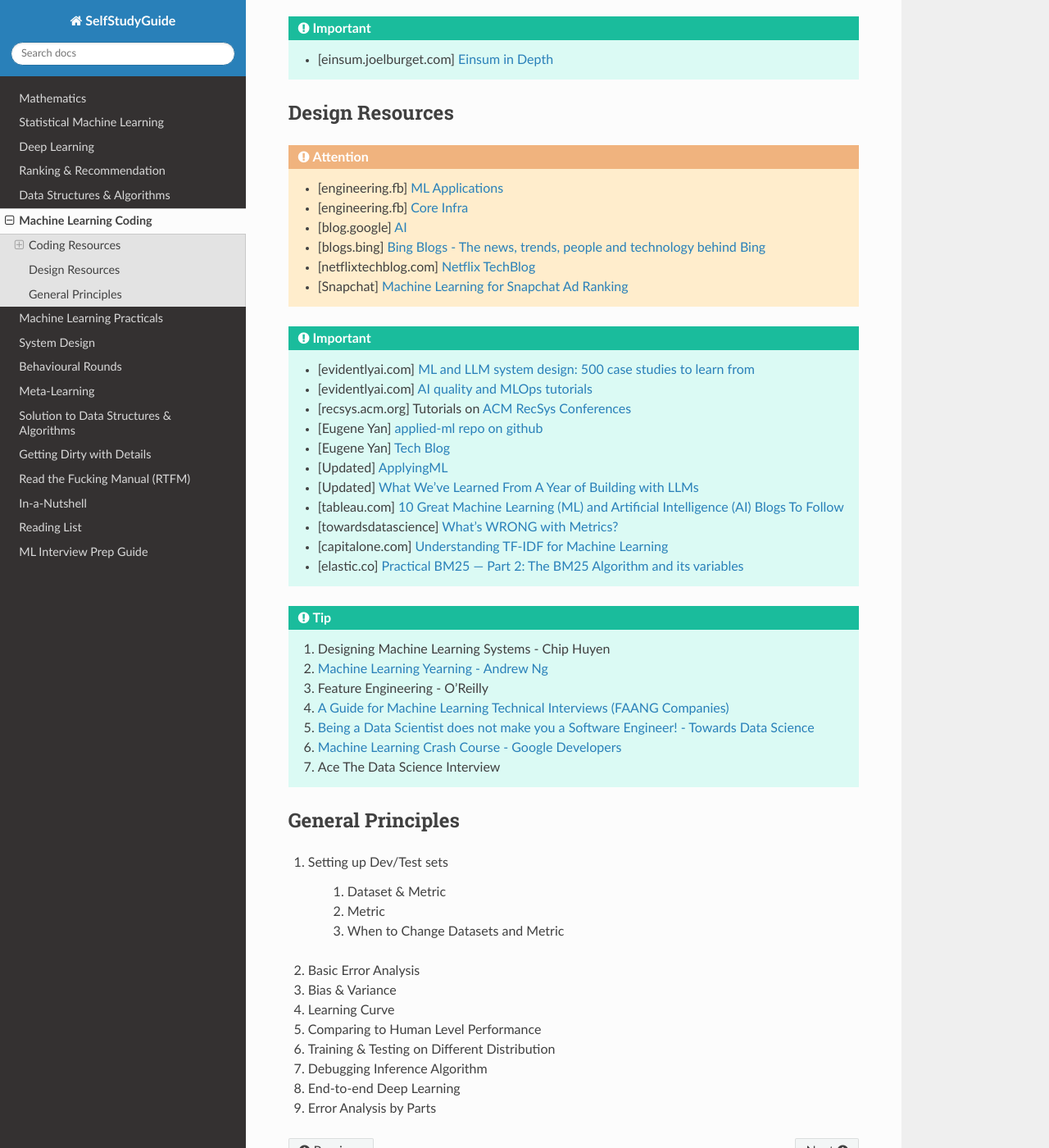
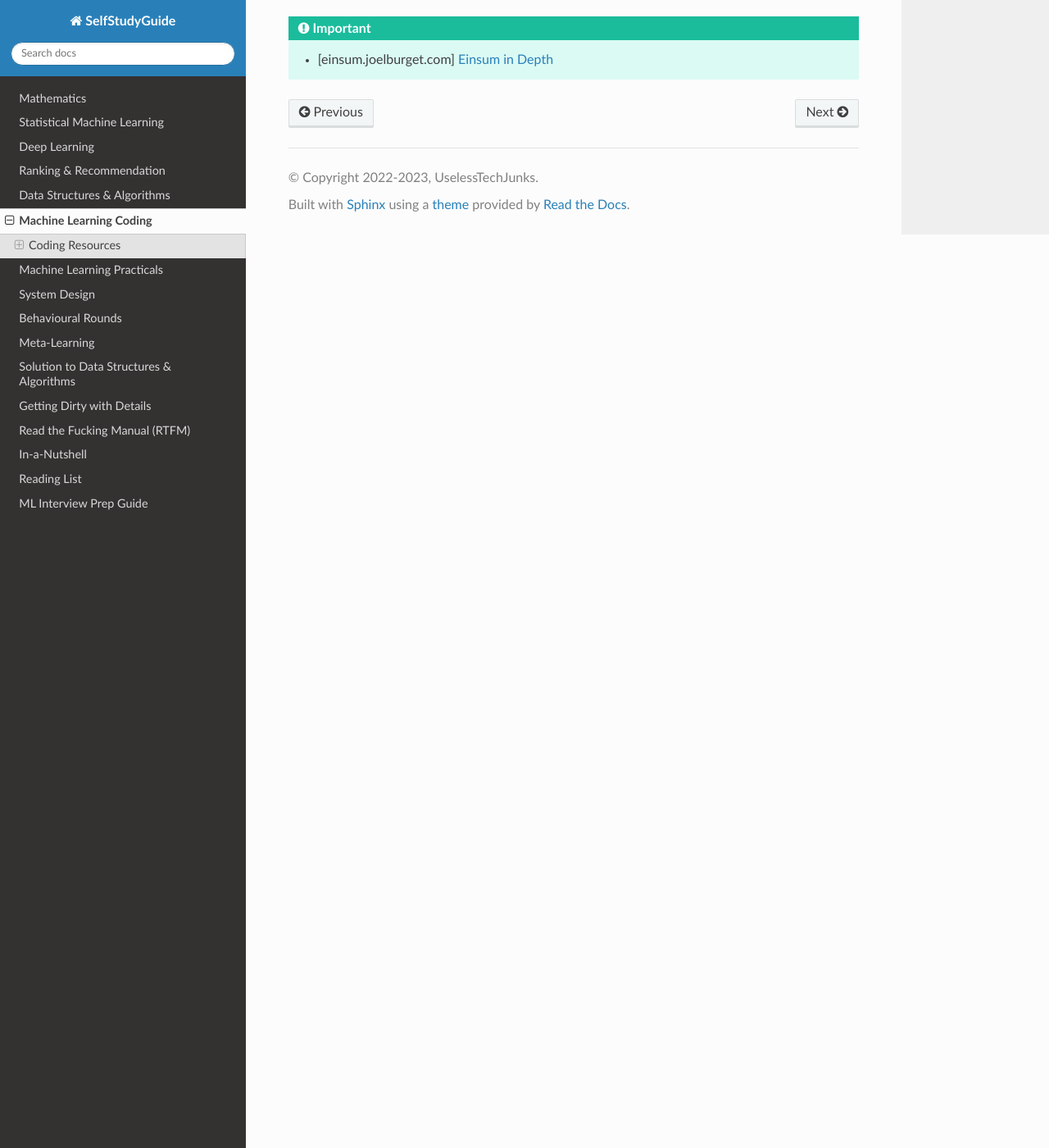
Before and after one commit to uselesstechjunks/leetcode, a Sphinx documentation site: the page built from docs/source/mlcoding.rst, in a window 1280 px wide and 1400 px high, scrolled down 1742 px. Shown: the whole window at 82% size. Built offline with Sphinx 7.4.7 and the Read the Docs theme 3.1.0, drawn with Linux system fonts in a browser that asks for light colours.

Commit message:
Update mlcoding.rst

```diff
--- a/docs/source/mlcoding.rst
+++ b/docs/source/mlcoding.rst
@@ -60,53 +60,3 @@ Tensors
 ===============================================================================
 .. important::
 	* [einsum.joelburget.com] `Einsum in Depth <https://einsum.joelburget.com/>`_
-
-*******************************************************************************
-Design Resources
-*******************************************************************************
-.. attention::
-	* [engineering.fb] `ML Applications <https://engineering.fb.com/category/ml-applications/>`_
-	* [engineering.fb] `Core Infra <https://engineering.fb.com/category/core-data/>`_
-	* [blog.google] `AI <https://blog.google/technology/ai/>`_
-	* [blogs.bing] `Bing Blogs - The news, trends, people and technology behind Bing <https://blogs.bing.com/>`_
-	* [netflixtechblog.com] `Netflix TechBlog <https://netflixtechblog.com/>`_
-	* [Snapchat] `Machine Learning for Snapchat Ad Ranking <https://eng.snap.com/machine-learning-snap-ad-ranking>`_
-
-.. important::
-	* [evidentlyai.com] `ML and LLM system design: 500 case studies to learn from <https://www.evidentlyai.com/ml-system-design>`_
-	* [evidentlyai.com] `AI quality and MLOps tutorials <https://www.evidentlyai.com/mlops-tutorials>`_
-	* [recsys.acm.org] Tutorials on `ACM RecSys Conferences <https://recsys.acm.org/>`_
-	* [Eugene Yan] `applied-ml repo on github <https://github.com/eugeneyan/applied-ml>`_
-	* [Eugene Yan] `Tech Blog <https://eugeneyan.com/>`_
-	* [Updated] `ApplyingML <https://applyingml.com/>`_
-	* [Updated] `What We’ve Learned From A Year of Building with LLMs <https://applied-llms.org/>`_
-	* [tableau.com] `10 Great Machine Learning (ML) and Artificial Intelligence (AI) Blogs To Follow <https://www.tableau.com/learn/articles/blogs-about-machine-learning-artificial-intelligence>`_
-	* [towardsdatascience] `What's WRONG with Metrics? <https://towardsdatascience.com/choosing-the-right-metric-is-a-huge-issue-99ccbe73de61>`_
-	* [capitalone.com] `Understanding TF-IDF for Machine Learning <https://www.capitalone.com/tech/machine-learning/understanding-tf-idf/>`_
-	* [elastic.co] `Practical BM25 — Part 2: The BM25 Algorithm and its variables <https://www.elastic.co/blog/practical-bm25-part-2-the-bm25-algorithm-and-its-variables/>`_
-
-.. tip::
-	#. Designing Machine Learning Systems - Chip Huyen
-	#. `Machine Learning Yearning - Andrew Ng <https://www.deeplearning.ai/wp-content/uploads/2021/01/andrew-ng-machine-learning-yearning.pdf>`_
-	#. Feature Engineering - O'Reilly
-	#. `A Guide for Machine Learning Technical Interviews (FAANG Companies) <https://github.com/alirezadir/machine-learning-interview-enlightener>`_
-	#. `Being a Data Scientist does not make you a Software Engineer! - Towards Data Science <https://towardsdatascience.com/being-a-data-scientist-does-not-make-you-a-software-engineer-c64081526372>`_
-	#. `Machine Learning Crash Course - Google Developers <https://developers.google.com/machine-learning/crash-course/>`_
-	#. Ace The Data Science Interview
-
-*******************************************************************************
-General Principles
-*******************************************************************************
-#. Setting up Dev/Test sets
-
-	#. Dataset & Metric
-	#. Metric
-	#. When to Change Datasets and Metric
-#. Basic Error Analysis
-#. Bias & Variance
-#. Learning Curve
-#. Comparing to Human Level Performance
-#. Training & Testing on Different Distribution
-#. Debugging Inference Algorithm
-#. End-to-end Deep Learning
-#. Error Analysis by Parts
```
